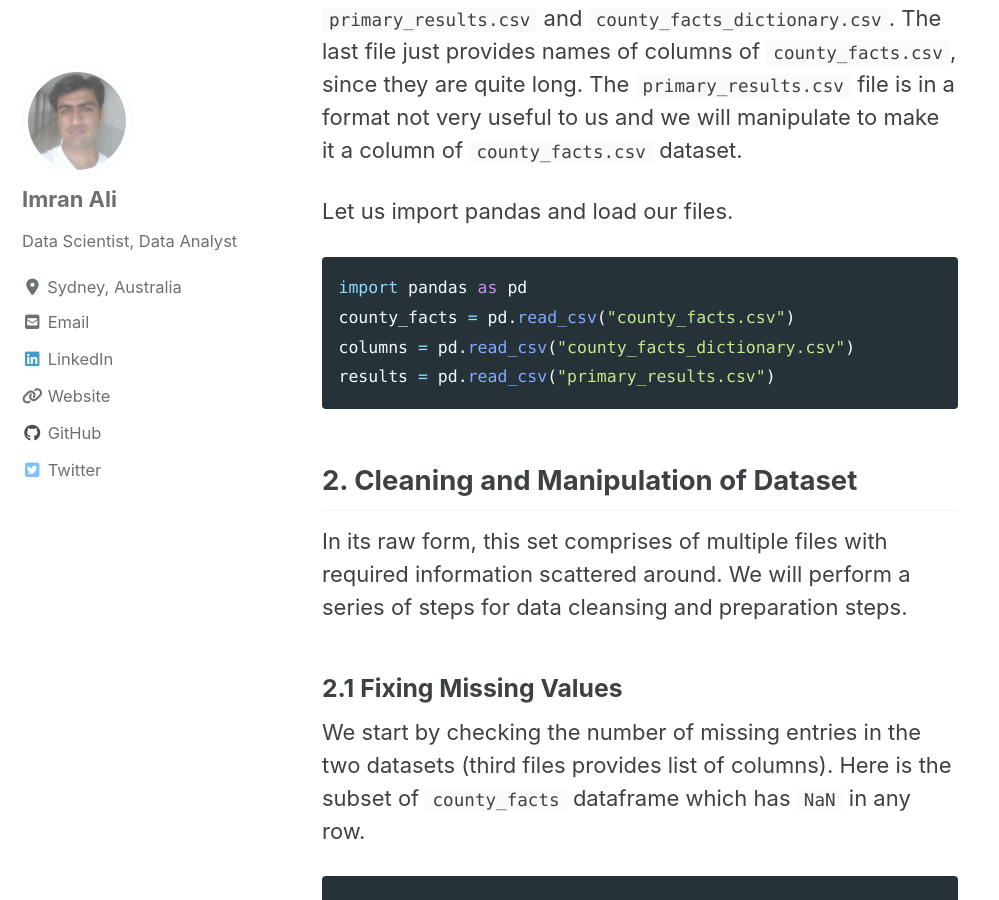
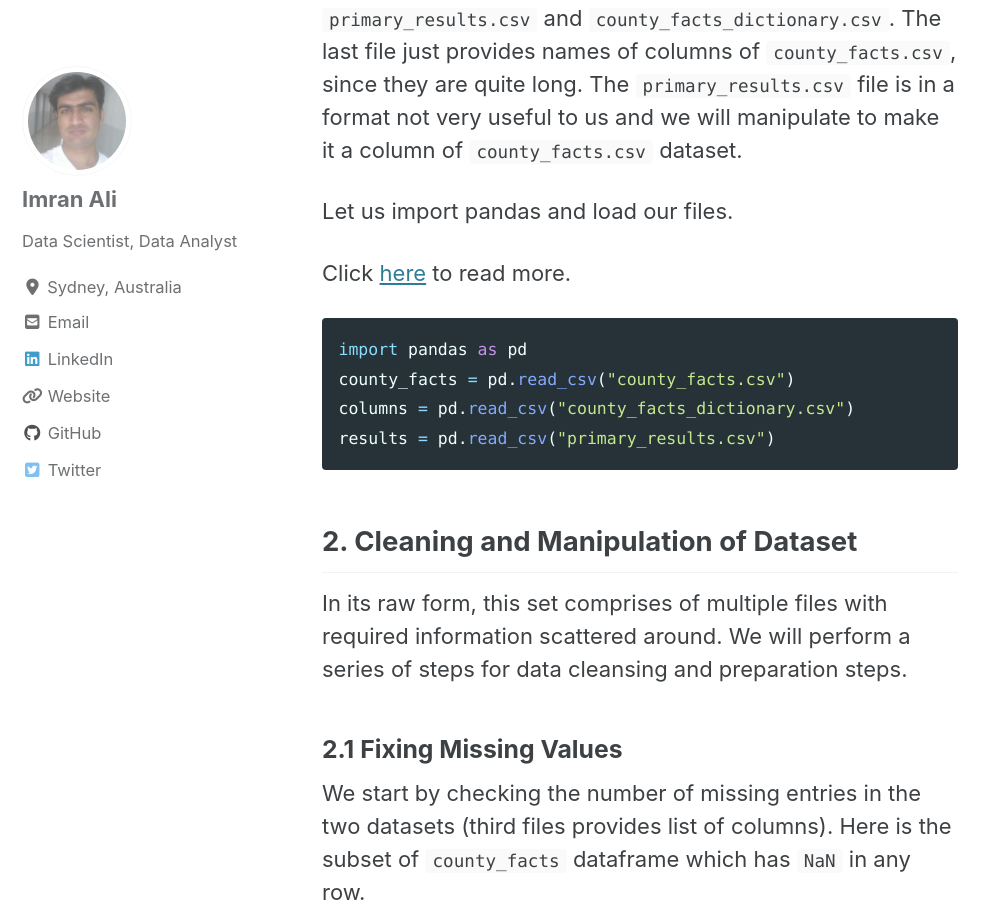
Before and after one commit to ImranAliPhD/ImranAliPhD.github.io, a Jekyll site: the page built from _posts/2020-05-24-primaries.md, in a window 1280 px wide and 900 px high, scrolled down 2780 px. Shown: the whole window, without its empty margins (0-999 px from the left). Built offline with Jekyll 4.4.1, drawn with Linux system fonts in a browser that asks for light colours; cached includes are drawn as plain includes; nearby versions of some CDN libraries.

Commit message:
Update 2020-05-24-primaries.md

````diff
--- a/_posts/2020-05-24-primaries.md
+++ b/_posts/2020-05-24-primaries.md
@@ -29,6 +29,8 @@ This dataset was chosen to demonstrate working with raw data. It is not a part o
 We will download three files, the `county_facts.csv`, `primary_results.csv` and `county_facts_dictionary.csv`. The last file just provides names of columns of `county_facts.csv`, since they are quite long. The `primary_results.csv` file is in a format not very useful to us and we will manipulate to make it a column of `county_facts.csv` dataset.
 
 Let us import pandas and load our files.
+
+Click [here](primaries.html) to read more.
 
 ```python
 import pandas as pd
````
